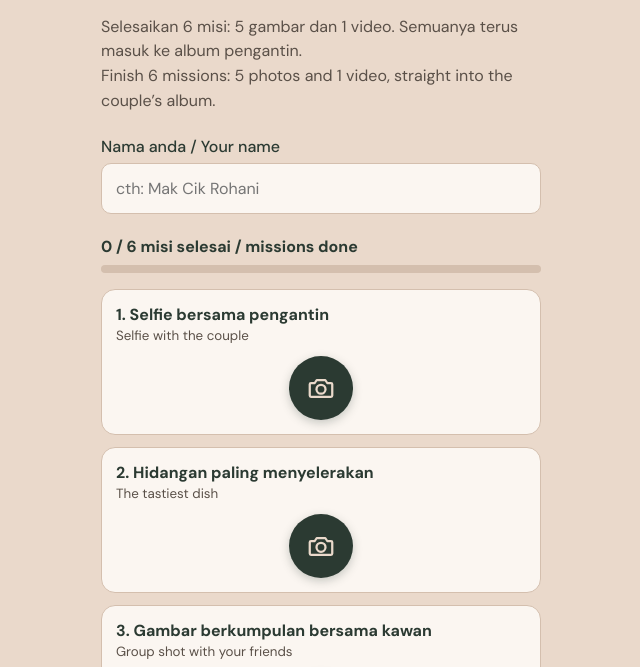
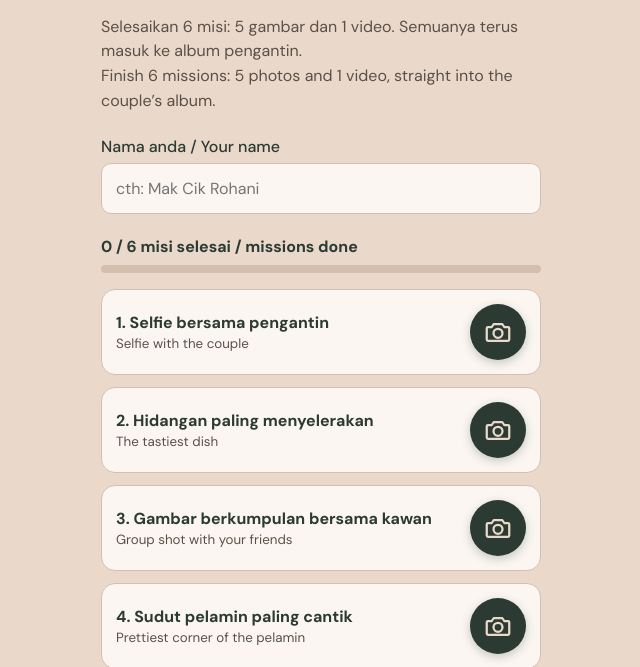
Before and after one commit to iefanteachz/weddingscanme, a website built with Vite: page index.html in a window 1280 px wide. Both pictures are taken after a click on the button "Mula / Start". Shown: the part 119-786 px from the top of the page, without its empty margins (319-959 px from the left). Built offline with nearby package versions, Linux system fonts and the light colour scheme; no server answers.

Commit message:
tukar skit

```diff
--- a/index.html
+++ b/index.html
@@ -62,7 +62,11 @@ body.locked main{display:none}
 #intro button{flex:none;width:100%;max-width:320px;padding:16px}
 @keyframes rise{from{opacity:0;transform:translateY(14px)}to{opacity:1;transform:none}}
 @media (prefers-reduced-motion:reduce){*{animation-duration:.01ms!important;transition-duration:.01ms!important}}
-.iconbtn{flex:none;display:flex;align-items:center;justify-content:center;width:64px;height:64px;padding:0;border-radius:50%;margin:2px auto 0;box-shadow:0 3px 10px rgba(43,58,50,.25)}
+.chead{display:flex;align-items:center;justify-content:space-between;gap:12px}
+.chead:not(:last-child){margin-bottom:10px}
+.ctext{flex:1;min-width:0}
+.ctext small{margin-bottom:0}
+.iconbtn{flex:none;display:flex;align-items:center;justify-content:center;width:56px;height:56px;padding:0;border-radius:50%;box-shadow:0 3px 10px rgba(43,58,50,.25)}
 </style>
 </head>
 <body class="locked">
--- a/src/main.js
+++ b/src/main.js
@@ -143,7 +143,9 @@ function draw() {
   const ol = $('missions'); ol.innerHTML = '';
   MISSIONS.forEach((m, i) => {
     const li = el('li', 'card'), p = pending[i], isV = m.kind === 'video';
-    li.append(el('div', 'mt', `${i + 1}. ${m.bm}`), el('small', '', m.en));
+    const head = el('div', 'chead'), txt = el('div', 'ctext');
+    txt.append(el('div', 'mt', `${i + 1}. ${m.bm}`), el('small', '', m.en));
+    head.append(txt); li.append(head);
     if (p && p.state === 'up') {
       if (p.url) li.append(media(p, m));
       li.append(el('div', '', 'Memuat naik… / Uploading…'));
@@ -156,13 +158,13 @@ function draw() {
     } else {
       if (p && p.file) li.append(media(p, m));
       if (p && p.error) li.append(el('div', 'err', p.error));
-      const row = el('div', 'row');
       if (p && p.file) {
+        const row = el('div', 'row');
         row.append(btn('Hantar / Send', 'primary', () => send(i)), btn('Ambil semula / Retake', 'secondary', () => pick(i)));
+        li.append(row);
       } else {
-        row.append(iconBtn(isV ? VIDEO_ICON : CAMERA_ICON, isV ? 'Rakam video / Record video' : 'Ambil gambar / Take photo', () => pick(i)));
+        head.append(iconBtn(isV ? VIDEO_ICON : CAMERA_ICON, isV ? 'Rakam video / Record video' : 'Ambil gambar / Take photo', () => pick(i)));
       }
-      li.append(row);
     }
     ol.append(li);
   });
```
